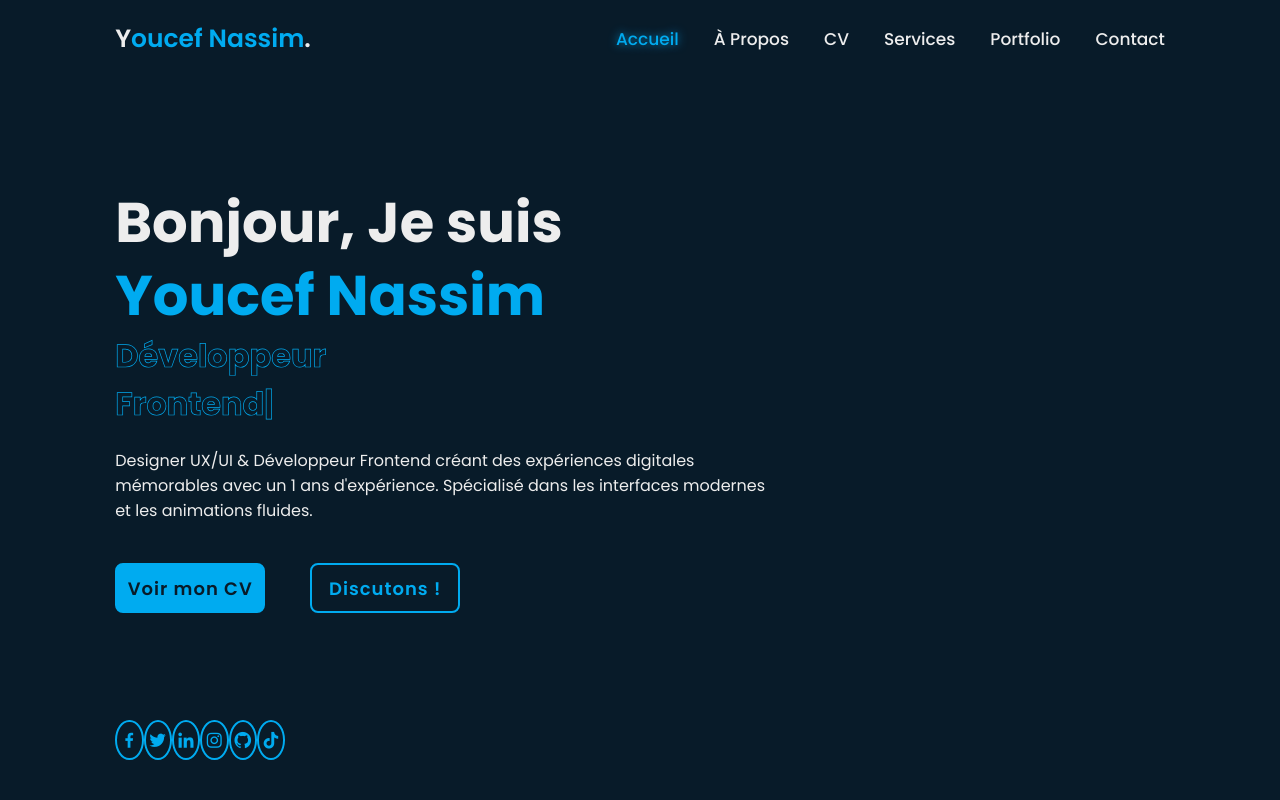
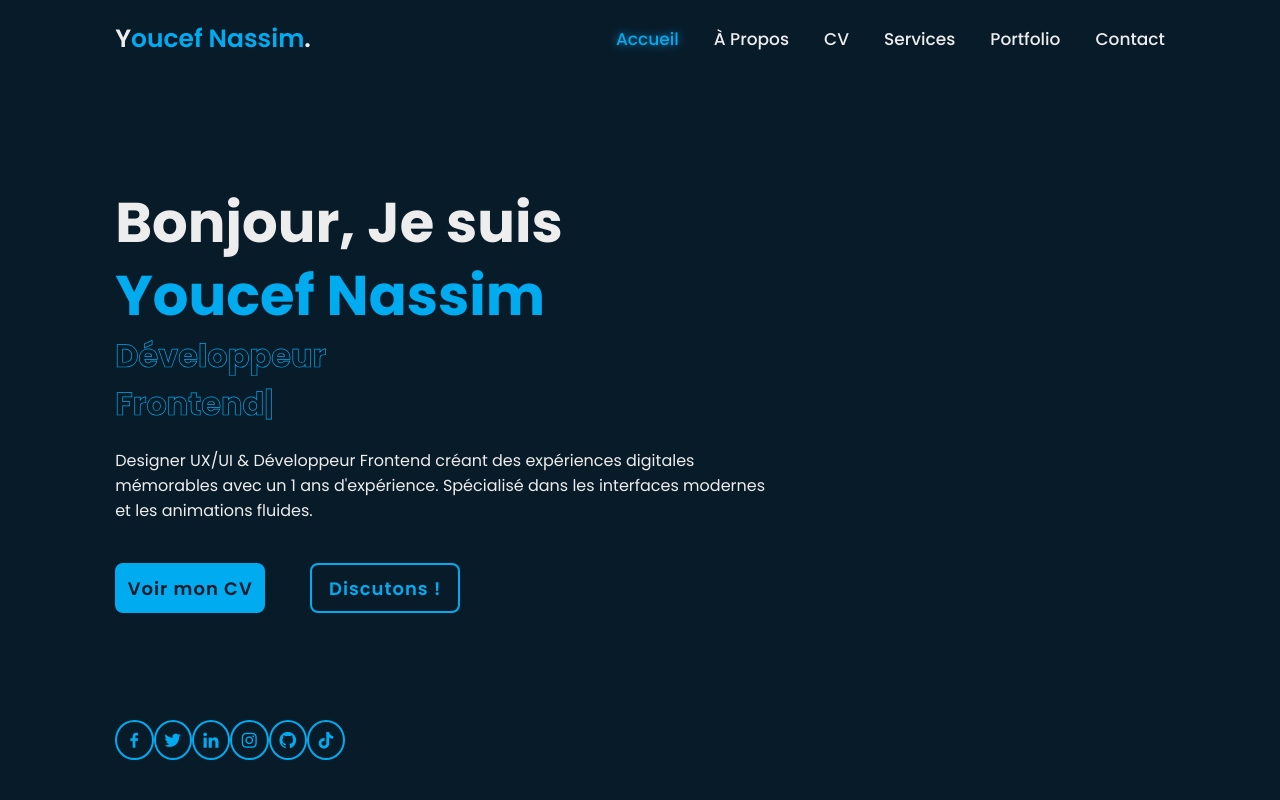
Before and after one commit to youcefnassim/My-Portfolio-, a plain HTML site: page index.html in a window 1280 px wide. Shown: the top 800 px of the page. Drawn offline with nearby package versions, Linux system fonts and the light colour scheme.

Commit message:
Update style.css

```diff
--- a/style.css
+++ b/style.css
@@ -243,8 +243,13 @@ body {
     justify-content: center;
     align-items: center;
 }
-
-
+.home-sci {
+    position: absolute;
+    bottom: 4rem;
+    width: 230px; /* Augmenté de 170px à 230px pour accommoder les nouveaux icônes */
+    display: flex;
+    justify-content: space-between;
+}
 /* Sections communes */
 section {
     min-height: 100vh;
@@ -1394,4 +1399,5 @@ section {
         min-height: auto;
         padding: 2rem !important;
     }
+
 }
```
